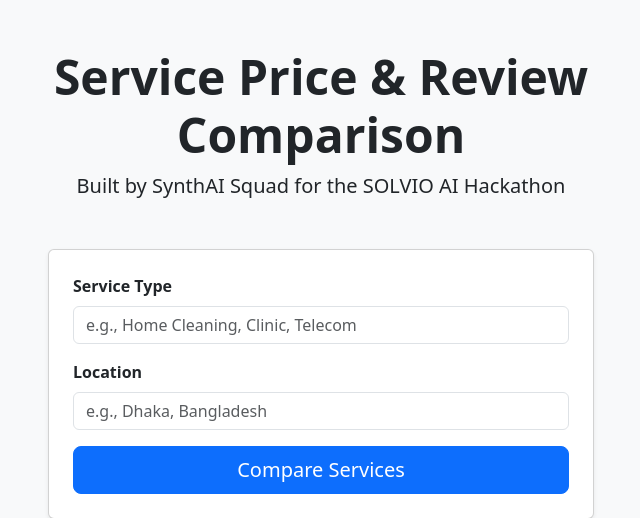
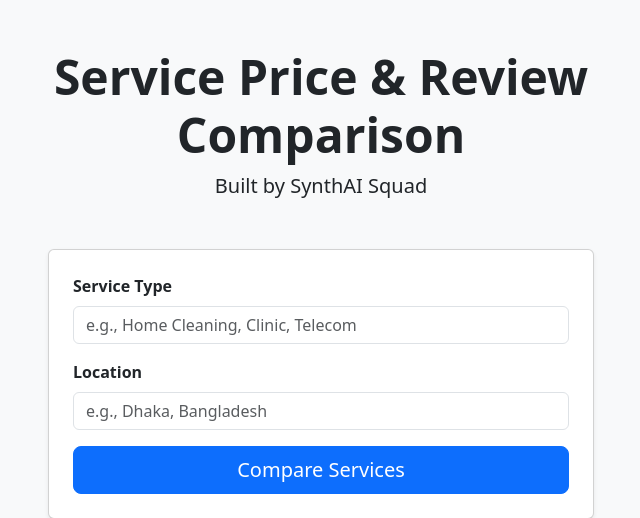
Before and after one commit to hijbullahx/SynthAI-Squad_AutomaticPriceComparison, a Flask app: page / in a window 1280 px wide. Shown: the top 518 px of the page, without its empty margins (319-959 px from the left). Run offline with Flask 3, Linux system fonts and the light colour scheme.

Commit message:
README.md for hackathon

```diff
--- a/templates/index.html
+++ b/templates/index.html
@@ -14,7 +14,7 @@
 
           <div class="text-center my-5">
             <h1 class="display-5 fw-bold">Service Price & Review Comparison</h1>
-            <p class="lead">Built by SynthAI Squad for the SOLVIO AI Hackathon</p>
+            <p class="lead">Built by SynthAI Squad</p>
           </div>
 
           <form action="/compare" method="POST" class="card p-4 shadow-sm">
```
Also changed, not shown: Comparison Results.png (added), Homepage.png (added), README.md (added), image.png (added).
